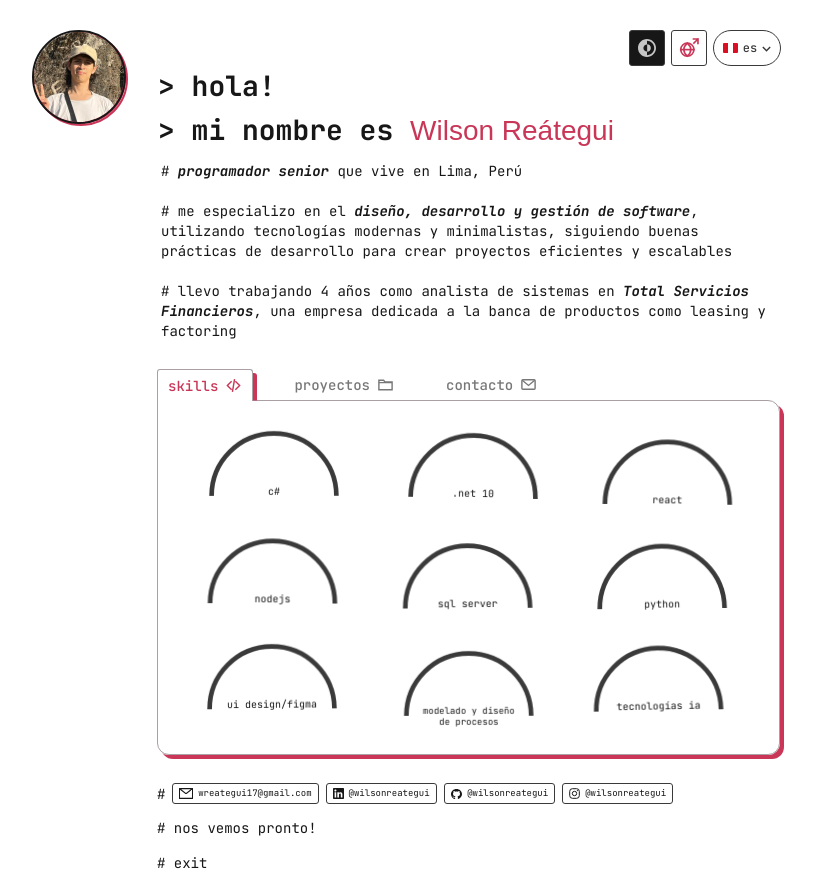
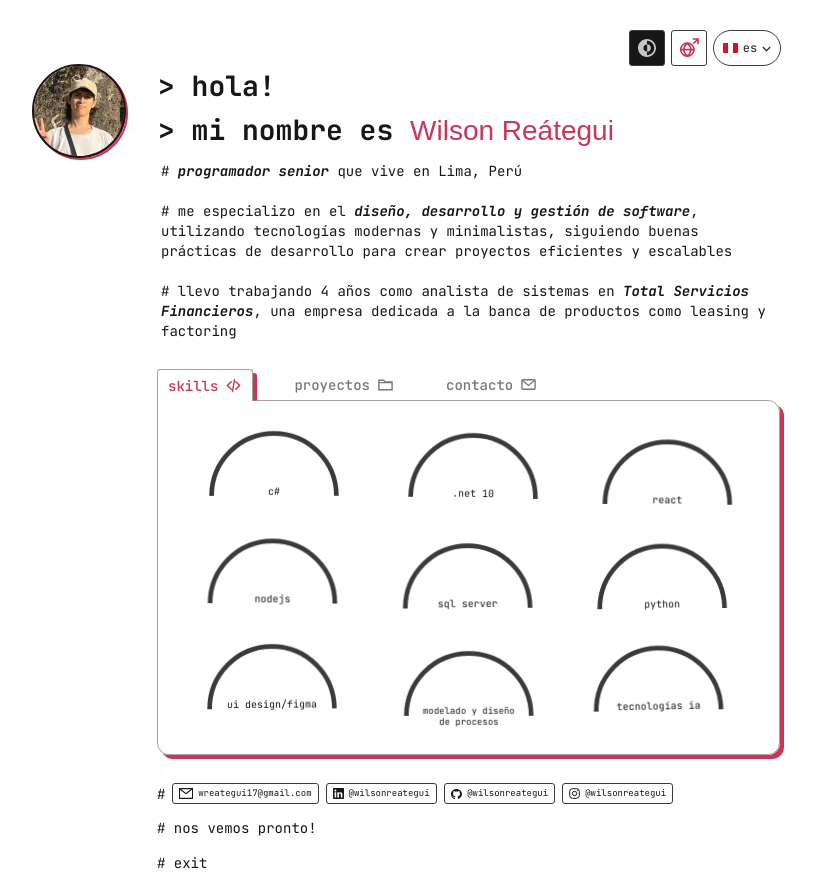
Before and after one commit to wilsonreategui/dev_page, a React (Vite) app: page / in a window 1280 px wide. Shown: the whole page, without its empty margins (170-985 px from the left). Built offline with nearby package versions, Linux system fonts and the light colour scheme; a web font is replaced by a local one.

Commit message:
style detail

```diff
--- a/src/styles.css
+++ b/src/styles.css
@@ -358,7 +358,7 @@ a {
   --hero-text-top: 40px;
   /* Lo que la foto sube respecto de ese renglón: a ras exacto el círculo se veía
      hundido, porque el "> " no llena el alto de su línea y deja aire arriba. */
-  --hero-photo-lift: 50px;
+  --hero-photo-lift: 6px;
 }
 
 .hero__profile {
@@ -1645,6 +1645,7 @@ a {
      interpolar hacia el desencaje de arriba durante el propio montaje: no hay temporizador
      ni cuadro intermedio que pueda sentirse como delay. */
   @starting-style {
+
     .projects[data-motion-settled='false'] .project-card__media,
     .projects[data-motion-settled='false'] .project-card h3,
     .projects[data-motion-settled='false'] .project-card__summary,
```
